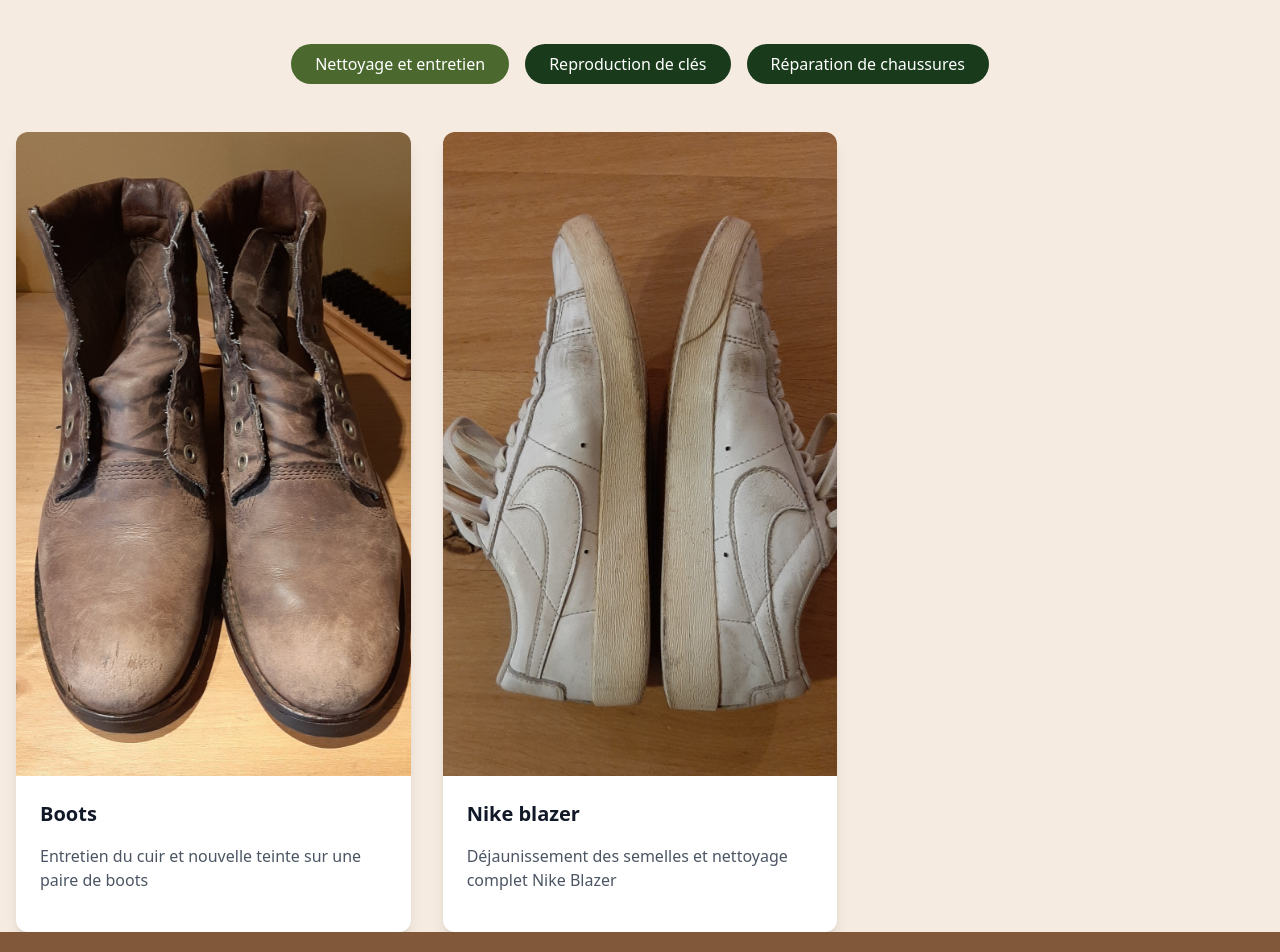
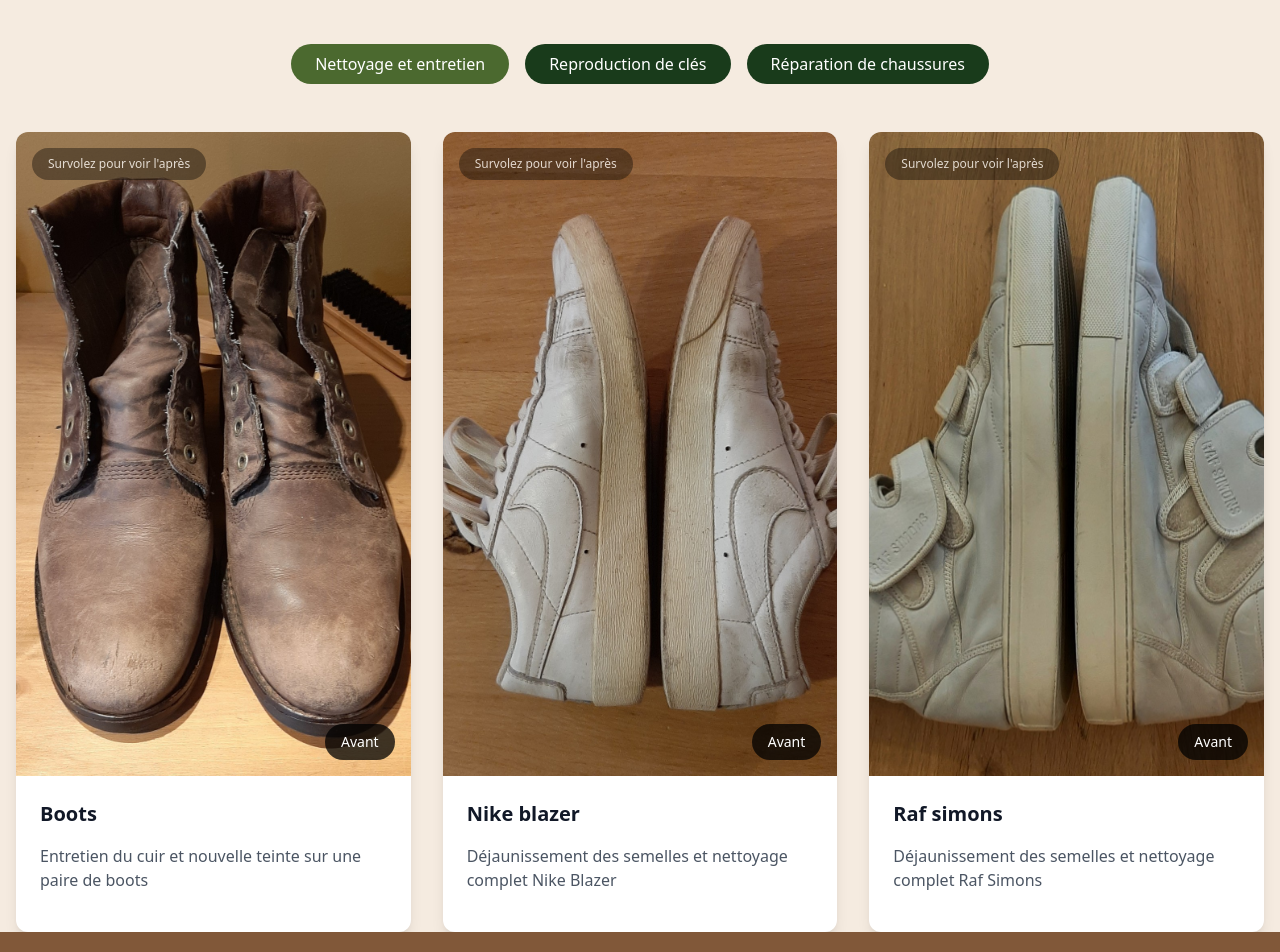
Before and after one commit to Nasquyk/CordonnerieBollee, a Nuxt app: page /realisation in a window 1280 px wide. Shown: the part 280-1232 px from the top of the page. Built offline with nearby package versions, Linux system fonts and the light colour scheme.

Commit message:
mise a jour gloable

```diff
--- a/pages/prestation.vue
+++ b/pages/prestation.vue
@@ -115,6 +115,7 @@ const services = [
     features: [
       '- Clés plates',
       '- Clés à points',
+      '- Clés brevetées (sur devis)',
       '- Badges'
     ]
   },
--- a/pages/realisation.vue
+++ b/pages/realisation.vue
@@ -48,7 +48,19 @@
               :class="{ 'opacity-0': !work.showBefore, 'opacity-100': work.showBefore }"
               :style="work.category === 'Reproduction de clés' ? 'object-fit: contain;' : ''"
             >
-            <!-- Bandeaux blancs supprimés -->
+            <div
+              v-if="work.category !== 'Reproduction de clés'"
+              class="absolute bottom-4 right-4 bg-black bg-opacity-75 text-white px-4 py-2 rounded-full text-sm"
+            >
+              {{ work.showBefore ? 'Après' : 'Avant' }}
+            </div>
+            <div
+              v-if="work.category !== 'Reproduction de clés'"
+              class="absolute top-4 left-4 bg-black bg-opacity-50 text-white px-4 py-2 rounded-full text-xs opacity-75"
+            >
+              <span class="hidden md:inline">{{ work.showBefore ? "Relâchez pour voir l'avant" : "Survolez pour voir l'après" }}</span>
+              <span class="md:hidden">{{ work.showBefore ? "Relâchez pour voir l'avant" : "Touchez pour voir l'après" }}</span>
+            </div>
           </div>
           <div class="p-6 flex-shrink-0">
             <div class="flex justify-between items-start mb-4">
@@ -87,6 +99,14 @@ export default {
           description: 'Déjaunissement des semelles et nettoyage complet Nike Blazer',
           beforeImage: '/img/nike 1.jpg',
           afterImage: '/img/nike 2.jpg',
+          category: 'Nettoyage et entretien',
+          showBefore: false
+        },
+        {
+          title:'Raf simons',
+          description: 'Déjaunissement des semelles et nettoyage complet Raf Simons',
+          beforeImage: '/img/Raf 2.jpg',
+          afterImage: '/img/Raf 1.jpg',
           category: 'Nettoyage et entretien',
           showBefore: false
         },
--- a/pages/tarifs.vue
+++ b/pages/tarifs.vue
@@ -89,9 +89,7 @@ const tarifs = ref({
     { name: "Entretien du cuir (nettoyage, crémage, imperméabilisation)", price: "à partir de 20€" },
 
     { name: "Nettoyage sneakers", price: "à partir de 29€" },
-    { name: "Fers encastrés", price: "" },
-    { name: "Complet sneakers", price: "" },
-    { name: "Glissoirs / Antiglissoires", price: "" },
+
 
   ],
   " Maroquinerie": [
```
